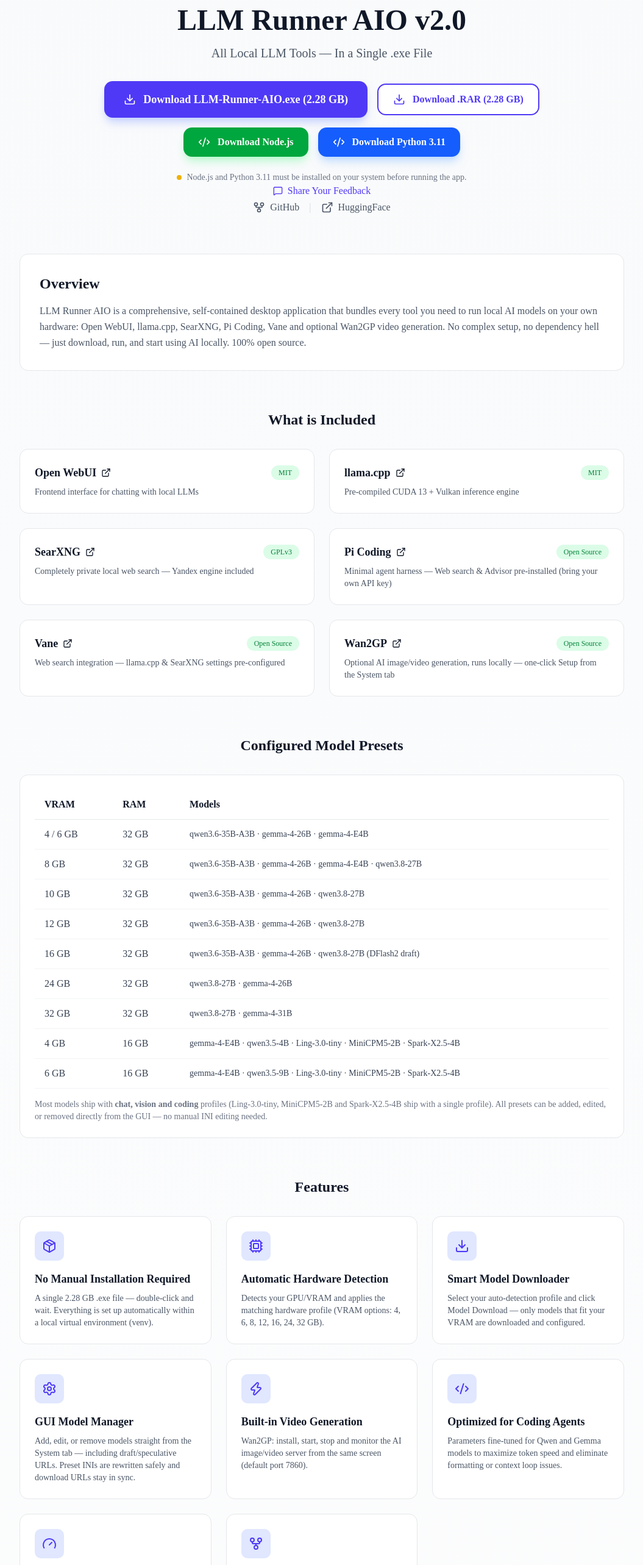
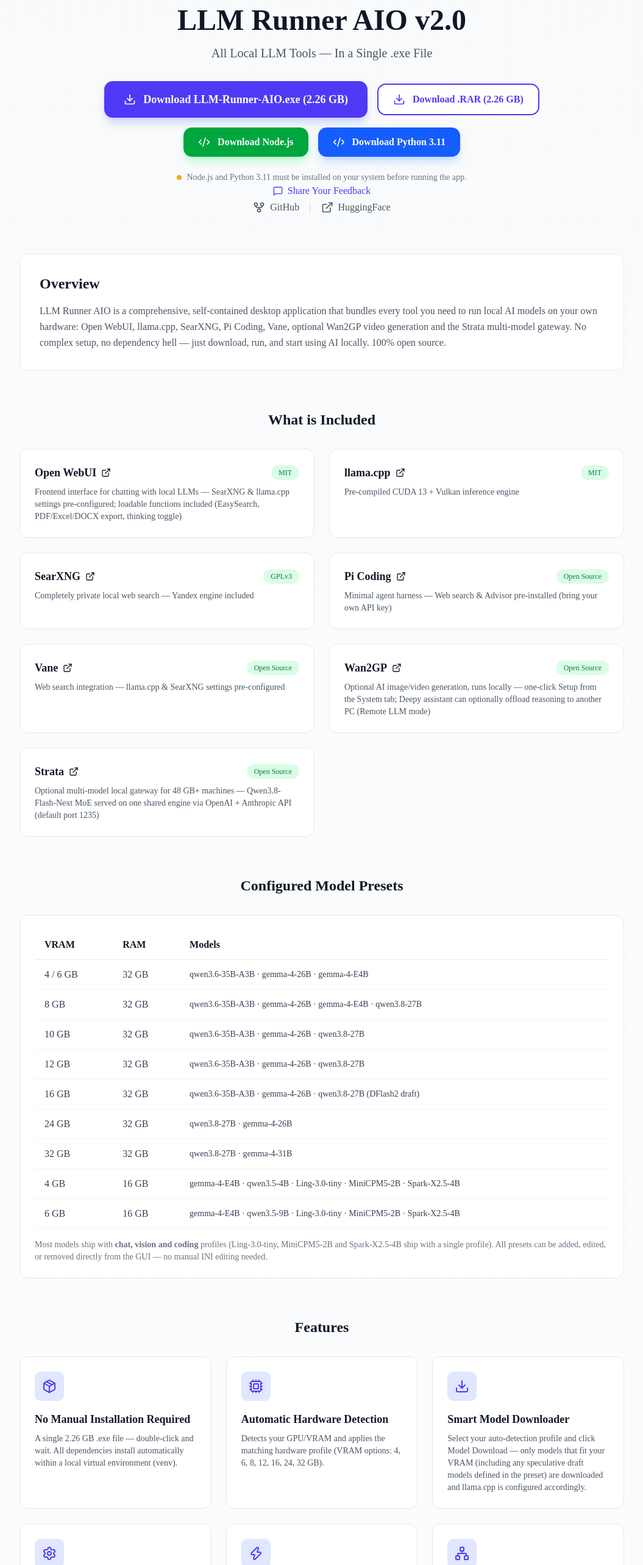
Before and after one commit to nafiozdemir231-prog/local-ai-hub, a Next.js app: page /llm-runner-aio in a window 1280 px wide. Shown: the part 180-2746 px from the top of the page at 61% size, without its empty margins (112-1167 px from the left). Built offline with nearby package versions, Linux system fonts and the light colour scheme; no server answers; the database is empty.

Commit message:
feat: LLM Runner AIO v2.0 content - Strata gateway, Wan2GP GPU packages, GUI manager details, fixed rar link, 2.26 GB labels

```diff
--- a/src/app/llm-runner-aio/page.tsx
+++ b/src/app/llm-runner-aio/page.tsx
@@ -1,13 +1,13 @@
 "use client";
 
-import { Download, Package, Zap, Settings, Cpu, GitFork, ExternalLink, Code2, MessageSquare, Send, User, Gauge } from "lucide-react";
+import { Download, Package, Zap, Settings, Cpu, GitFork, ExternalLink, Code2, MessageSquare, Send, User, Gauge, Network } from "lucide-react";
 import { useState, useEffect } from "react";
 
 export default function LLMRunnerAIO() {
   const githubRepo = "https://github.com/nafiozdemir231-prog/llm-runner-aio/tree/main";
   const hfPage = "https://huggingface.co/vincespeed/llm-runner-aio";
   const exeDownload = "https://huggingface.co/vincespeed/llm-runner-aio/resolve/main/LLM-Runner-AIOv2.0.exe";
-  const rarDownload = "https://huggingface.co/vincespeed/llm-runner-aio/resolve/main/LLM-Runner-AIOv2.0.exe";
+  const rarDownload = "https://huggingface.co/vincespeed/llm-runner-aio/resolve/main/LLM-Runner-AIOv2.0.rar";
   const nodeDownload = "https://nodejs.org/en/download";
   const pythonDownload = "https://www.python.org/ftp/python/3.11.9/python-3.11.9-amd64.exe";
 
@@ -16,23 +16,25 @@ export default function LLMRunnerAIO() {
   const appVersion = appVersionMatch ? appVersionMatch[1] : "";
 
   const features = [
-    { icon: Package, title: "No Manual Installation Required", desc: "A single 2.28 GB .exe file — double-click and wait. Everything is set up automatically within a local virtual environment (venv)." },
+    { icon: Package, title: "No Manual Installation Required", desc: "A single 2.26 GB .exe file — double-click and wait. All dependencies install automatically within a local virtual environment (venv)." },
     { icon: Cpu, title: "Automatic Hardware Detection", desc: "Detects your GPU/VRAM and applies the matching hardware profile (VRAM options: 4, 6, 8, 12, 16, 24, 32 GB)." },
-    { icon: Download, title: "Smart Model Downloader", desc: "Select your auto-detection profile and click Model Download — only models that fit your VRAM are downloaded and configured." },
-    { icon: Settings, title: "GUI Model Manager", desc: "Add, edit, or remove models straight from the System tab — including draft/speculative URLs. Preset INIs are rewritten safely and download URLs stay in sync." },
-    { icon: Zap, title: "Built-in Video Generation", desc: "Wan2GP: install, start, stop and monitor the AI image/video server from the same screen (default port 7860)." },
+    { icon: Download, title: "Smart Model Downloader", desc: "Select your auto-detection profile and click Model Download — only models that fit your VRAM (including any speculative draft models defined in the preset) are downloaded and llama.cpp is configured accordingly." },
+    { icon: Settings, title: "GUI Model Manager", desc: "Add, edit, or remove models straight from the System tab. Preset INIs are rewritten safely (comments and order preserved), main/MMProj/draft URLs stay in sync in model_urls.json, with one-click URL health checks per model or for all at once." },
+    { icon: Zap, title: "Built-in Video Generation", desc: "Wan2GP: detects your GPU generation (NVIDIA GTX 10xx–RTX 50xx, AMD RX 6xxx/7xxx/9xxx/APU, Intel Arc), installs the matching package and lets you start, stop and monitor the server from the same screen (default port 7860)." },
+    { icon: Network, title: "Multi-Model Local Gateway", desc: "Strata (48 GB+ machines): one API port serves a general and a coding persona of the same Qwen3.8-Flash-Next MoE model on a shared engine — hardware calibration, idle unload and one-click safe updates included." },
     { icon: Code2, title: "Optimized for Coding Agents", desc: "Parameters fine-tuned for Qwen and Gemma models to maximize token speed and eliminate formatting or context loop issues." },
-    { icon: Gauge, title: "Speculative Decoding", desc: "qwen3.8-27B ships with a DFlash2 draft model for higher token speed in supported presets." },
+    { icon: Gauge, title: "Speculative Decoding", desc: "The 16 GB preset runs qwen3.8-27B together with a DFlash2 draft model for higher token speed; drafts are downloaded, listed and managed alongside the main model." },
     { icon: GitFork, title: "100% Open Source", desc: "You can review the entire source code on GitHub." },
   ];
 
   const components = [
-    { name: "Open WebUI", desc: "Frontend interface for chatting with local LLMs", license: "MIT", link: "https://github.com/open-webui/open-webui" },
+    { name: "Open WebUI", desc: "Frontend interface for chatting with local LLMs — SearXNG & llama.cpp settings pre-configured; loadable functions included (EasySearch, PDF/Excel/DOCX export, thinking toggle)", license: "MIT", link: "https://github.com/open-webui/open-webui" },
     { name: "llama.cpp", desc: "Pre-compiled CUDA 13 + Vulkan inference engine", license: "MIT", link: "https://github.com/ggml-org/llama.cpp" },
     { name: "SearXNG", desc: "Completely private local web search — Yandex engine included", license: "GPLv3", link: "https://github.com/searxng/searxng" },
     { name: "Pi Coding", desc: "Minimal agent harness — Web search & Advisor pre-installed (bring your own API key)", license: "Open Source", link: "https://github.com/earendil-works/pi" },
     { name: "Vane", desc: "Web search integration — llama.cpp & SearXNG settings pre-configured", license: "Open Source", link: "https://github.com/ItzCrazyKns/Vane" },
-    { name: "Wan2GP", desc: "Optional AI image/video generation, runs locally — one-click Setup from the System tab", license: "Open Source", link: "https://github.com/deepbeepmeep/Wan2GP" },
+    { name: "Wan2GP", desc: "Optional AI image/video generation, runs locally — one-click Setup from the System tab; Deepy assistant can optionally offload reasoning to another PC (Remote LLM mode)", license: "Open Source", link: "https://github.com/deepbeepmeep/Wan2GP" },
+    { name: "Strata", desc: "Optional multi-model local gateway for 48 GB+ machines — Qwen3.8-Flash-Next MoE served on one shared engine via OpenAI + Anthropic API (default port 1235)", license: "Open Source", link: "https://github.com/Niko1221/Strata" },
   ];
 
   const presets = [
@@ -48,7 +50,7 @@ export default function LLMRunnerAIO() {
   ];
 
   const steps = [
-    { num: "1", title: "Download", desc: "Download LLM-Runner-AIO.exe (2.28 GB) from Hugging Face" },
+    { num: "1", title: "Download", desc: "Download LLM-Runner-AIO.exe (2.26 GB) from Hugging Face" },
     { num: "2", title: "Run", desc: ".exe: double-click to execute. .RAR: extract, then run run.bat first — it installs dependencies, configures Pi Coding and creates a desktop shortcut" },
     { num: "3", title: "Detect & Download Models", desc: "Click System Detection, then Model Download — models are auto-configured for your VRAM" },
     { num: "4", title: "Start Servers", desc: "Launch all services and access at http://localhost:3000" },
@@ -85,7 +87,7 @@ export default function LLMRunnerAIO() {
               rel="noopener noreferrer"
               className="inline-flex items-center gap-3 bg-indigo-600 dark:bg-indigo-600 text-white px-8 py-4 rounded-xl text-lg font-semibold hover:bg-indigo-700 dark:hover:bg-indigo-700 shadow-lg shadow-indigo-200 dark:shadow-none transition-all duration-200 hover:-translate-y-0.5">
               <Download className="h-5 w-5" />
-              Download LLM-Runner-AIO.exe (2.28 GB)
+              Download LLM-Runner-AIO.exe (2.26 GB)
             </a>
             <a
               href={rarDownload}
@@ -93,7 +95,7 @@ export default function LLMRunnerAIO() {
               rel="noopener noreferrer"
               className="inline-flex items-center gap-3 bg-white dark:bg-gray-800 text-indigo-600 dark:text-indigo-400 border-2 border-indigo-600 dark:border-indigo-500 px-6 py-3 rounded-xl text-base font-semibold hover:bg-indigo-50 dark:hover:bg-indigo-900/20 transition-all duration-200">
               <Download className="h-5 w-5" />
-              Download .RAR (2.28 GB)
+              Download .RAR (2.26 GB)
             </a>
           </div>
 
@@ -159,8 +161,8 @@ export default function LLMRunnerAIO() {
             <h2 className="text-2xl font-bold text-gray-900 dark:text-white mb-4">Overview</h2>
             <p className="text-gray-600 dark:text-gray-400 leading-relaxed">
               LLM Runner AIO is a comprehensive, self-contained desktop application that bundles every tool you need
-              to run local AI models on your own hardware: Open WebUI, llama.cpp, SearXNG, Pi Coding, Vane and
-              optional Wan2GP video generation. No complex setup, no dependency hell — just download, run, and start
+              to run local AI models on your own hardware: Open WebUI, llama.cpp, SearXNG, Pi Coding, Vane,
+              optional Wan2GP video generation and the Strata multi-model gateway. No complex setup, no dependency hell — just download, run, and start
               using AI locally. 100% open source.
             </p>
           </div>
@@ -272,6 +274,10 @@ export default function LLMRunnerAIO() {
                 <div className="h-2 w-2 rounded-full bg-indigo-600 mt-2 flex-shrink-0" />
                 <span className="text-gray-700 dark:text-gray-300"><strong>Wan2GP</strong> (optional) serves AI image/video generation at <code className="bg-gray-100 dark:bg-gray-800 px-2 py-0.5 rounded text-sm">http://localhost:7860</code></span>
               </li>
+              <li className="flex items-start gap-3">
+                <div className="h-2 w-2 rounded-full bg-indigo-600 mt-2 flex-shrink-0" />
+                <span className="text-gray-700 dark:text-gray-300"><strong>Strata</strong> (optional) serves the multi-model local gateway at <code className="bg-gray-100 dark:bg-gray-800 px-2 py-0.5 rounded text-sm">http://localhost:1235</code> (OpenAI + Anthropic API)</span>
+              </li>
             </ul>
           </div>
         </section>
@@ -337,11 +343,16 @@ export default function LLMRunnerAIO() {
                     <td className="py-3 px-4 text-gray-700 dark:text-gray-300">N/A</td>
                     <td className="py-3 px-4 text-gray-700 dark:text-gray-300">Few extra GB disk + CUDA/driver matching your GPU generation</td>
                   </tr>
+                  <tr>
+                    <td className="py-3 px-4 text-gray-700 dark:text-gray-300">Strata (optional)</td>
+                    <td className="py-3 px-4 text-gray-700 dark:text-gray-300">48 GB RAM + 12 GB VRAM</td>
+                    <td className="py-3 px-4 text-gray-700 dark:text-gray-300">~58–84 GB free disk for the MoE model download</td>
+                  </tr>
                 </tbody>
               </table>
             </div>
             <p className="mt-4 text-sm text-gray-500 dark:text-gray-400">
-              <strong>Note:</strong> Python 3.11 and Node.js must be installed on your system before running the app. The optional Wan2GP video service needs a few extra GB of disk space and the CUDA/driver version matching your GPU generation (exact requirements are shown in the setup confirmation window).
+              <strong>Note:</strong> Python 3.11 and Node.js must be installed on your system before running the app. The optional Wan2GP video service needs a few extra GB of disk space and the CUDA/driver version matching your GPU generation (exact requirements are shown in the setup confirmation window). The optional Strata gateway requires at least 48 GB RAM and 12 GB VRAM — its card only appears on machines that meet these thresholds.
             </p>
           </div>
         </section>
@@ -413,7 +424,7 @@ export default function LLMRunnerAIO() {
               rel="noopener noreferrer"
               className="inline-flex items-center gap-3 bg-indigo-600 dark:bg-indigo-600 text-white px-8 py-4 rounded-xl text-lg font-semibold hover:bg-indigo-700 dark:hover:bg-indigo-700 shadow-lg shadow-indigo-200 dark:shadow-none transition-all duration-200 hover:-translate-y-0.5">
               <Download className="h-5 w-5" />
-              Download .exe (2.28 GB)
+              Download .exe (2.26 GB)
             </a>
             <a
               href={rarDownload}
@@ -421,7 +432,7 @@ export default function LLMRunnerAIO() {
               rel="noopener noreferrer"
               className="inline-flex items-center gap-3 bg-white dark:bg-gray-800 text-indigo-600 dark:text-indigo-400 border-2 border-indigo-600 dark:border-indigo-500 px-6 py-3 rounded-xl text-base font-semibold hover:bg-indigo-50 dark:hover:bg-indigo-900/20 transition-all duration-200">
               <Download className="h-5 w-5" />
-              Download .RAR (2.28 GB)
+              Download .RAR (2.26 GB)
             </a>
           </div>
         </section>
```
